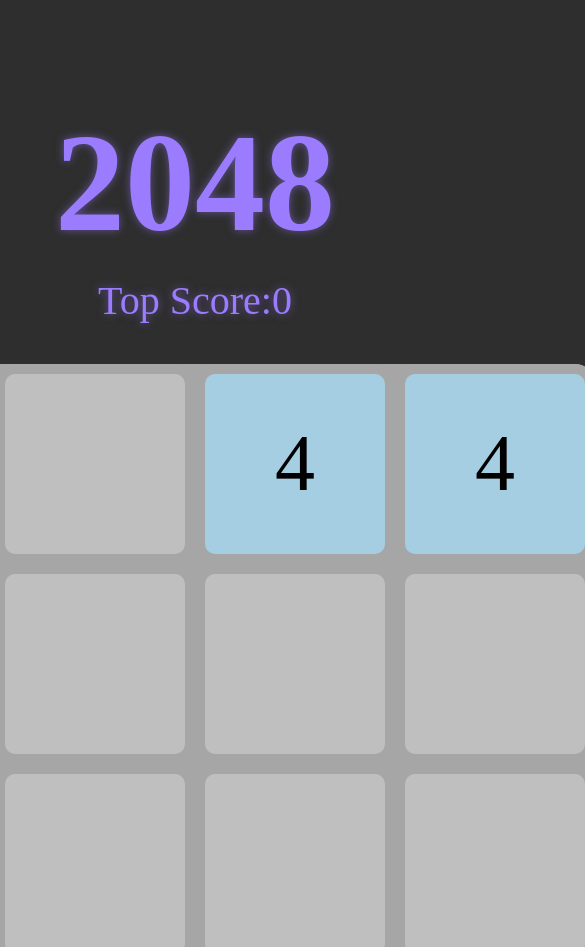
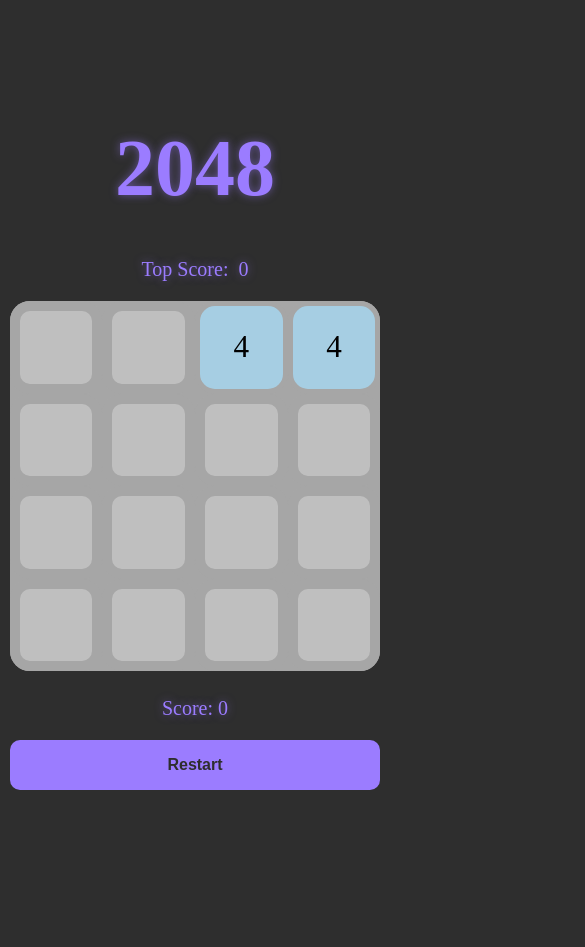
Before and after one commit to migclay12/2048, a plain HTML site: page ex00/index.html in a window 390 px wide. Shown: the top 947 px of the page, 585 px wide, since content can reach past the window. After the commit the page ends 860 px from the top, so only its background shows below. Drawn offline with Linux system fonts and the light colour scheme.

Commit message:
readme and beter ui

```diff
--- a/ex00/css/style.css
+++ b/ex00/css/style.css
@@ -3,6 +3,9 @@ body {
 	align-items: center;
 	justify-content: center;
 	background-color: #2e2e2e;
+	min-height: 100vh;
+	padding: 10px;
+	box-sizing: border-box;
 }
 
 .grid-container {
@@ -10,20 +13,16 @@ body {
 	grid-template-columns: repeat(4, 1fr);
 	grid-template-rows: repeat(4, 1fr);
 	background-color: #a6a6a6;
-	/* border: 10px solid black; */
 	position: relative;
-	/* padding: 10px; */
-	width: 800;
-	height: 800;
+	width: min(90vw, 90vh, 800px);
+	height: min(90vw, 90vh, 800px);
 	border-radius: 20px;
 }
 
 .grid-container div {
-	/* background-color: rgb(154, 67, 235); */
-	/* border: 10px solid black; */
-	font-size: 80px;
+	font-size: clamp(30px, 8vw, 80px);
 	text-align: center;
-	border: 10px solid #a6a6a6;
+	border: clamp(5px, 1.5vw, 10px) solid #a6a6a6;
 	border-radius: 20px;
 }
 
@@ -43,16 +42,16 @@ body {
 .game-title {
 	display: flex;
 	justify-content: center;
-	font-size: 70px;
+	font-size: clamp(40px, 7vw, 70px);
 	color: #9b7cff;
 	text-shadow: 0 0 8px rgba(155,124,255,0.5);
-	margin-bottom: -120px;
+	margin-bottom: clamp(-100px, -12vw, -120px);
 }
 
 .top-score {
 	display: flex;
 	justify-content: center;
-	font-size: 40px;
+	font-size: clamp(20px, 4vw, 40px);
 	color: #9b7cff;
 	text-shadow: 0 0 8px rgba(155,124,255,0.5);
 }
@@ -61,18 +60,20 @@ body {
 	display: flex;
 	justify-content: space-between;
 	align-items: center;
-	margin-top: 30px;
+	margin-top: clamp(15px, 3vh, 30px);
+	flex-wrap: wrap;
+	gap: 10px;
 }
 
 .restart-btn {
-	width: 200px;
-	height: 60px;
+	width: clamp(150px, 25vw, 200px);
+	height: clamp(45px, 6vh, 60px);
 	margin-right: 20px;
-	font-size: xx-large;
+	font-size: clamp(16px, 2.5vw, 35px);
     background: #9b7cff;
     color: #2e2e2e;
     border: none;
-    padding: 10px 18px;
+    padding: clamp(8px, 1.5vw, 10px) clamp(12px, 2vw, 18px);
     border-radius: 10px;
     font-weight: bold;
     cursor: pointer;
@@ -83,9 +84,14 @@ body {
 }
 
 .score {
-	font-size: 40px;
+	font-size: clamp(20px, 4vw, 40px);
 	margin-left: 20px;
-	color: #f1f1f1;
+	color: #9b7cff;
+	text-shadow: 0 0 8px rgba(155,124,255,0.5);
+}
+
+.top-score span {
+		margin-left: 10px;
 }
 
 .tile-merged {
@@ -118,3 +124,37 @@ body {
 .tile-512  { background: #CAB2D6; color: #000; }  /* lavanda */
 .tile-1024 { background: #6A3D9A; color: #fff; }  /* púrpura fuerte */
 .tile-2048 { background: #B15928; color: #fff; }  /* marrón */
+
+/* Media queries para pantallas pequeñas */
+@media (max-width: 768px) {
+	body {
+		padding: 5px;
+	}
+
+	.score-container {
+		flex-direction: column;
+		align-items: stretch;
+	}
+
+	.restart-btn {
+		width: 100%;
+		margin-right: 0;
+		margin-top: 10px;
+	}
+
+	.score {
+		margin-left: 0;
+		text-align: center;
+	}
+}
+
+@media (max-width: 480px) {
+	.grid-container {
+		width: min(95vw, 95vh);
+		height: min(95vw, 95vh);
+	}
+
+	.game-title {
+		margin-bottom: clamp(-30px, -6vw, -60px);
+	}
+}
--- a/ex00/index.html
+++ b/ex00/index.html
@@ -11,7 +11,7 @@
 				<h1>2048</h1>
 			</div>
 			<div>
-				<p class="top-score">Top Score:<span id="top-score-value">0</span></p>
+				<p class="top-score">Top Score: <span id="top-score-value">0</span></p>
 			</div>
 			<div class="grid-container">
 			</div>
@@ -20,7 +20,6 @@
 				<button class="restart-btn">Restart</button>
 			</div>
 		</div>
-		<script src="js/config.js"></script>
 		<script src="js/utils.js"></script>
 		<script src="js/game-state.js"></script>
 		<script src="js/game-logic.js"></script>
--- a/ex00/js/config.js
+++ /dev/null
@@ -1,2 +0,0 @@
-const GRID_SIZE = 4;
-const VICTORY_VALUE = 2048;
--- a/ex00/js/main.js
+++ b/ex00/js/main.js
@@ -1,15 +1,15 @@
-// Inicializar el juego
+const GRID_SIZE = 4;
+const VICTORY_VALUE = 2048;
+
 createTable();
 resetScore();
 createRandom();
 createRandom();
 console.table(gameState.table);
 
-// Event listener para el botón de reset
 const restartBtn = document.querySelector(".restart-btn");
 restartBtn.addEventListener("click", resetGame);
 
-// Event listener para las teclas de flecha
 document.addEventListener("keydown", function(event) {
 	switch(event.key) {
 		case "ArrowUp":
```
Also changed, not shown: 1 other file.
